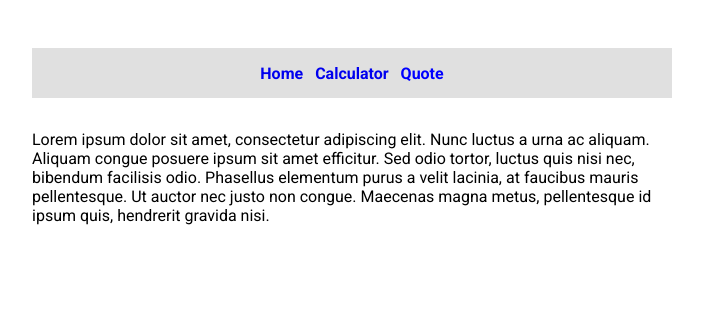
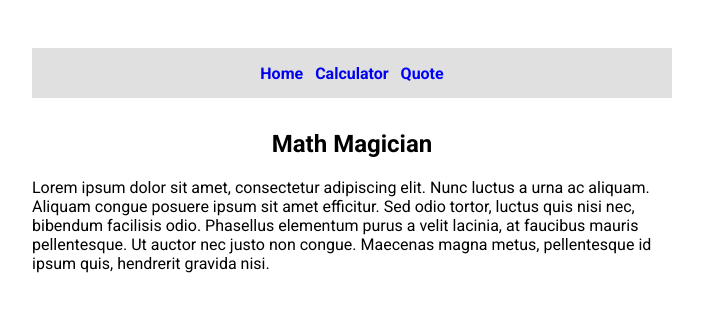
Before and after one commit to lazyCode-404/math-magicians-app, a React (Create React App) app: page /quote in a window 1280 px wide. Shown: the top 312 px of the page, without its empty margins (288-991 px from the left). Built offline with nearby package versions, Linux system fonts and the light colour scheme; a web font is replaced by a local one.

Commit message:
Fix linters

```diff
--- a/src/components/Quote.js
+++ b/src/components/Quote.js
@@ -1,5 +1,6 @@
 const Quote = () => (
   <div>
+    <h1 className="home-header">Math Magician</h1>
     <p className="home-text">Lorem ipsum dolor sit amet, consectetur adipiscing elit. Nunc luctus a urna ac aliquam. Aliquam congue posuere ipsum sit amet efficitur. Sed odio tortor, luctus quis nisi nec, bibendum facilisis odio. Phasellus elementum purus a velit lacinia, at faucibus mauris pellentesque. Ut auctor nec justo non congue. Maecenas magna metus, pellentesque id ipsum quis, hendrerit gravida nisi.</p>
   </div>
 );
```
